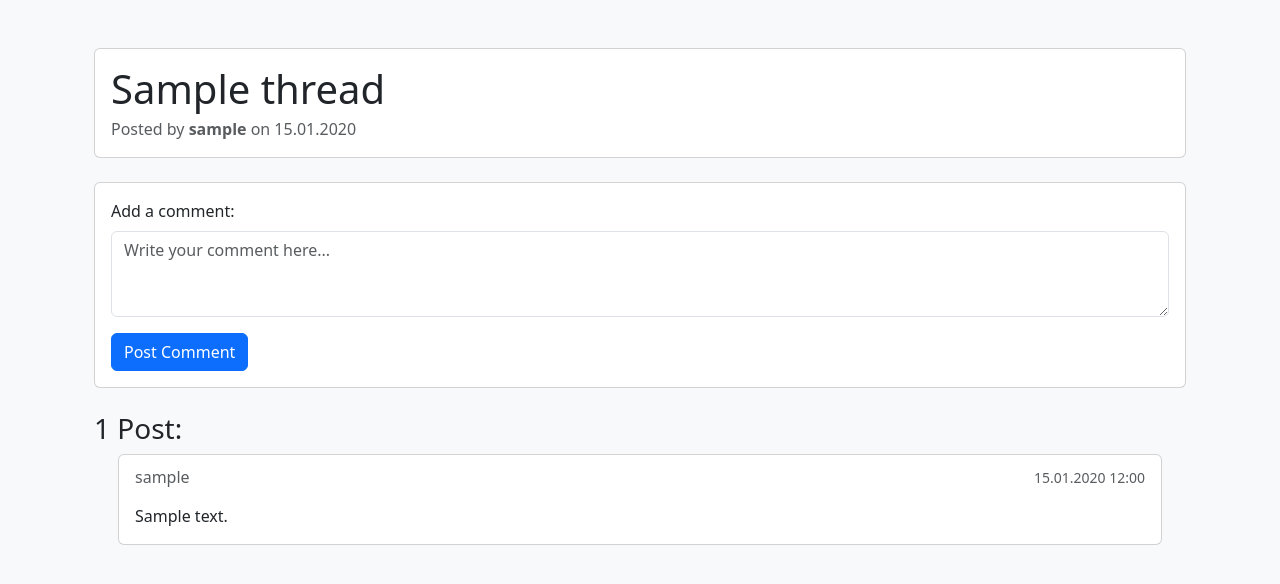
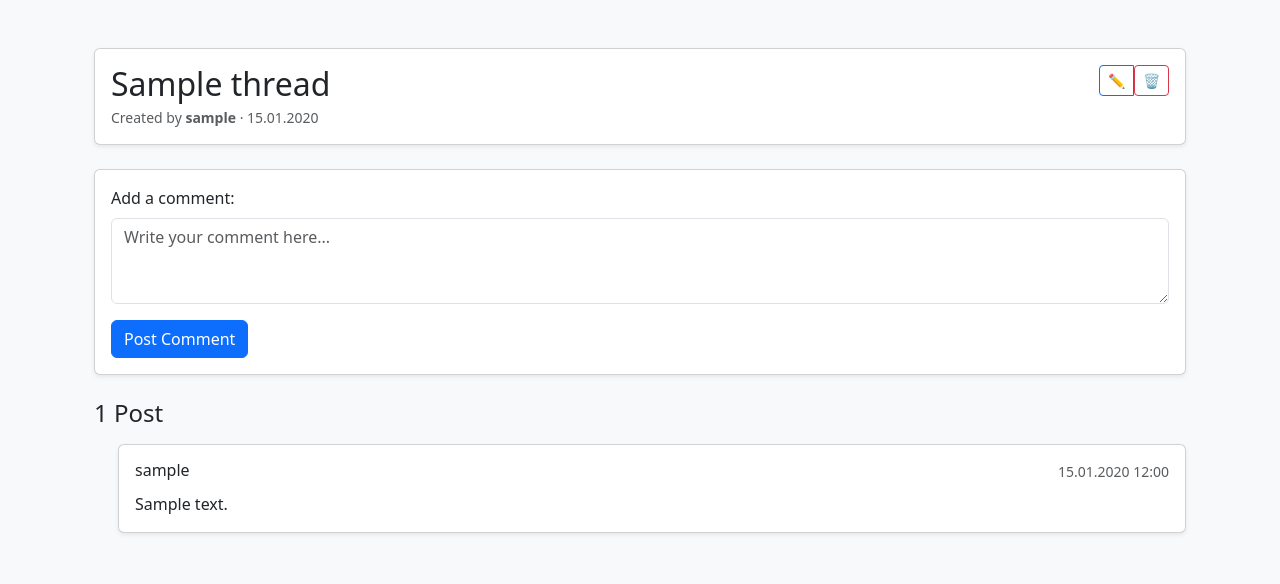
Before and after one commit to VladKarpovec/team-project, a Django app: page /forum/thread/1/ in a window 1280 px wide. Shown: the top 584 px of the page. Run offline with Django 5.2, Linux system fonts and the light colour scheme; a user stored in the database is signed in; tables that the repository leaves empty hold one stand-in row (values such as "Sample post").

Commit message:
managing threads

```diff
--- a/forum/urls.py
+++ b/forum/urls.py
@@ -8,4 +8,6 @@ urlpatterns = [
     path("", views.thread_list, name="main"),
     path("thread/<int:thread_id>/", views.thread_detail, name="thread"),
     path("create-thread/", views.create_thread, name="create_thread"),
+    path("thread/<int:thread_id>/edit/", views.update_thread, name="thread_edit"),
+    path("thread/<int:thread_id>/delete/", views.delete_thread, name="thread_delete"),
 ]
--- a/forum/views.py
+++ b/forum/views.py
@@ -12,7 +12,11 @@ def thread_detail(request, thread_id):
     thread = get_object_or_404(Thread, id=thread_id)
 
     if request.method == "GET":
-        return render(request, "forum/thread.html", context={"thread": thread})
+        context = {
+            "thread": thread,
+            "can_manage": can_manage_thread(request.user, thread),
+        }
+        return render(request, "forum/thread.html", context=context)
     elif request.method == "POST":
         text = request.POST.get("content")
         if text:
@@ -46,3 +50,42 @@ def create_thread(request):
             is_first=True,
         )
         return redirect("forum:thread", thread_id=thread.id)
+
+
+def can_manage_thread(user, thread):
+    if not user.is_authenticated:
+        return False
+    if user.profile.role in ["admin", "manager"]:
+        return True
+
+    first_post = thread.posts.filter(is_first=True).first()
+    if first_post and first_post.author == user:
+        return True
+
+
+def update_thread(request, thread_id):
+    thread = get_object_or_404(Thread, id=thread_id)
+
+    if not can_manage_thread(request.user, thread):
+        return redirect("forum:thread", thread_id=thread.id)
+
+    if request.method == "POST":
+        new_title = request.POST.get("title")
+        if new_title:
+            thread.title = new_title
+            thread.save()
+
+    return redirect("forum:thread", thread_id=thread.id)
+
+
+def delete_thread(request, thread_id):
+    thread = get_object_or_404(Thread, id=thread_id)
+
+    if not can_manage_thread(request.user, thread):
+        return redirect("forum:thread", thread_id=thread.id)
+
+    if request.method == "POST":
+        thread.delete()
+        return redirect("forum:main")
+
+    return redirect("forum:thread", thread_id=thread.id)
--- a/templates/forum/thread.html
+++ b/templates/forum/thread.html
@@ -1,49 +1,73 @@
 {% extends 'base.html' %}
-{% block title %}
-    {{ thread.title }}
-{% endblock %}
-
+{% block title %}{{ thread.title }}{% endblock %}
 
 {% block content %}
 <main class="container my-4">
-        <header class="card mb-4 p-3">
-            <h1 class="card-title mb-2">{{ thread.title }}</h1>
-            <p class="card-subtitle text-muted">
-                Posted by <strong>{{ thread.posts.first.author.username }}</strong> on {{ thread.created_at|date:"d.m.Y" }}
+    <div class="card shadow-sm mb-4">
+        <div class="card-body">
+            <div class="d-flex justify-content-between align-items-start">
+                <div>
+                    <h2 class="card-title mb-1">{{ thread.title }}</h2>
+                    <p class="text-muted small mb-0">
+                        Created by <strong>{{ thread.posts.first.author.username }}</strong>
+                        · {{ thread.created_at|date:"d.m.Y" }}
                     </p>
-        </header>
+                </div>
 
-        <div class="card mb-4 p-3">
-            <form method="post" action="">
+                {% if can_manage %}
+                <div class="btn-group">
+                    <button class="btn btn-sm btn-outline-primary"
+                            onclick="document.getElementById('edit-title-form').classList.toggle('d-none')">
+                        ✏️
+                    </button>
+                    <form action="{% url 'forum:thread_delete' thread.id %}" method="post"
+                          onsubmit="return confirm('Точно видалити цю гілку?');">
                         {% csrf_token %}
-                <div class="mb-3">
+                        <button type="submit" class="btn btn-sm btn-outline-danger">🗑</button>
+                    </form>
+                </div>
+                {% endif %}
+            </div>
+
+            <form id="edit-title-form" class="d-none mt-3" action="{% url 'forum:thread_edit' thread.id %}" method="post">
+                {% csrf_token %}
+                <div class="input-group">
+                    <input type="text" name="title" value="{{ thread.title }}" class="form-control">
+                    <button class="btn btn-primary" type="submit">💾 Save</button>
+                </div>
+            </form>
+        </div>
+    </div>
+
+    <div class="card shadow-sm mb-4">
+        <div class="card-body">
+            <form method="post">
+                {% csrf_token %}
                 <label for="content" class="form-label">Add a comment:</label>
-                    <textarea class="form-control" id="content" name="content" rows="3" placeholder="Write your comment here..."></textarea>
-                </div>
+                <textarea class="form-control mb-3" id="content" name="content" rows="3"
+                          placeholder="Write your comment here..."></textarea>
                 {% if request.user.is_authenticated %}
                     <button type="submit" class="btn btn-primary">Post Comment</button>
                 {% else %}
-                    <button type="submit" class="btn btn-secondary" disabled>Login to Comment</button>
+                    <button class="btn btn-secondary" disabled>Login to Comment</button>
                 {% endif %}
             </form>
         </div>
+    </div>
 
-        {% if thread.posts.count == 1 %}
-            <h3>1 Post:</h3>
-        {% else %}
-            <h3>{{thread.posts.count}} Posts:</h3>
-        {% endif %}
+    <h4 class="mb-3">{{ thread.posts.count }} {{ thread.posts.count|pluralize:"Post,Posts" }}</h4>
 
     {% for post in thread.posts.all %}
-            <article class="card mb-3 mx-4">
+    <div class="card shadow-sm mb-3 ms-4">
         <div class="card-body">
-                    <div class="d-flex justify-content-between align-items-center mb-2">
-                        <h6 class="card-subtitle mb-2 text-muted">{{ post.author.username }}</h6>
-                        <p class="card-subtitle mb-2 text-muted small">{{ post.created_at|date:"d.m.Y H:i" }}</p>
+            <div class="d-flex justify-content-between">
+                <h6 class="mb-1">{{ post.author.username }}</h6>
+                <span class="text-muted small">{{ post.created_at|date:"d.m.Y H:i" }}</span>
             </div>
-                    <p class="card-text">{{ post.content }}</p>
+            <p class="card-text mt-2">{{ post.content }}</p>
         </div>
-            </article>
+    </div>
     {% endfor %}
+
 </main>
 {% endblock %}
```
Also changed, not shown: 1 other file. Lines whose indentation alone changed are shown as unchanged.
